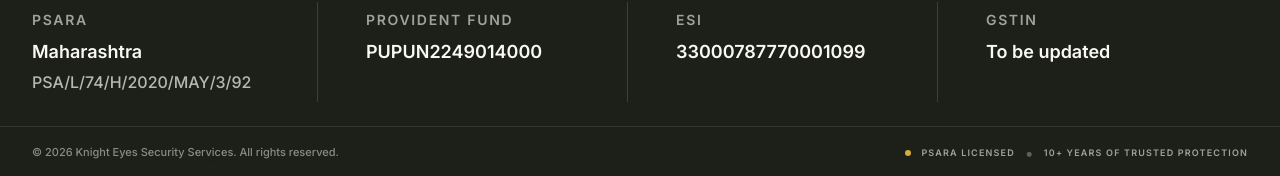
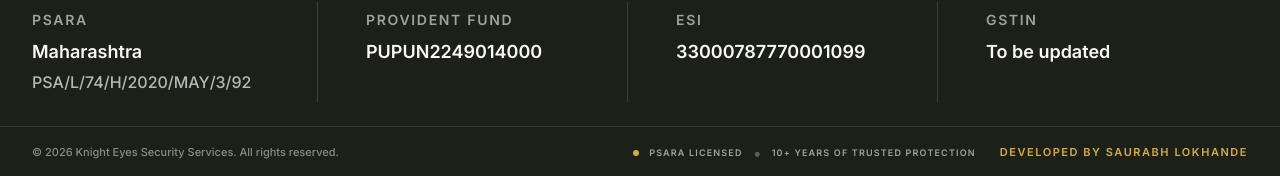
Before and after one commit to SaurabhLokhande2408/KESS, a Next.js app in the folder frontend/: page / in a window 1280 px wide. Shown: the part 6862-7038 px from the top of the page. Built offline with nearby package versions, Linux system fonts and the light colour scheme; a web font is replaced by a local one.

Commit message:
added dev info

```diff
--- a/frontend/components/Footer.jsx
+++ b/frontend/components/Footer.jsx
@@ -570,14 +570,14 @@
 
         <div className="mx-auto max-w-7xl px-5 sm:px-8 py-3">
 
-          <div className="flex flex-col sm:flex-row sm:items-center sm:justify-between gap-2">
+          <div className="flex flex-col sm:flex-row sm:items-center gap-2">
 
             <p className="text-[11px] font-medium text-ivory/50">
               © {year} {company.name}. All rights reserved.
             </p>
 
 
-            <div className="flex items-center gap-2.5">
+            <div className="flex items-center gap-2.5 sm:ml-auto">
 
               <span className="h-1.5 w-1.5 rounded-full bg-gold" />
 
@@ -595,6 +595,15 @@
 
             </div>
 
+            <a
+              href="https://www.linkedin.com/in/saurabh-lokhande-111459376/"
+              target="_blank"
+              rel="noopener noreferrer"
+              className="text-[11px] font-semibold uppercase tracking-[0.14em] text-gold transition-colors duration-200 hover:text-ivory sm:ml-4"
+            >
+              Developed by Saurabh Lokhande
+            </a>
+
           </div>
 
         </div>
--- a/package.json
+++ /dev/null
@@ -1,5 +0,0 @@
-{
-  "dependencies": {
-    "@svg-maps/india": "^2.0.0"
-  }
-}
```
Also changed, not shown: 1 other file (tests, documents, lock files or other folders).
